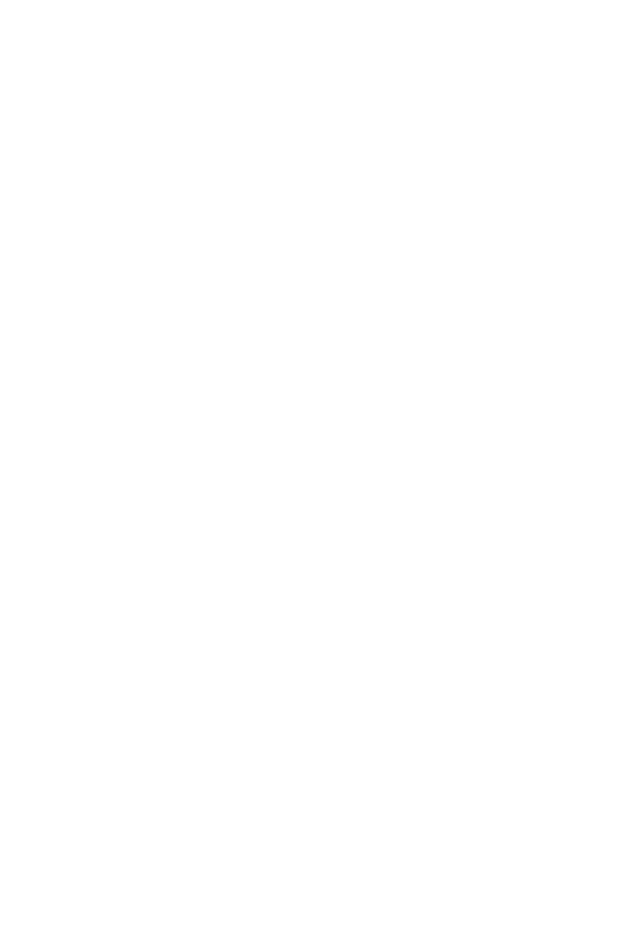
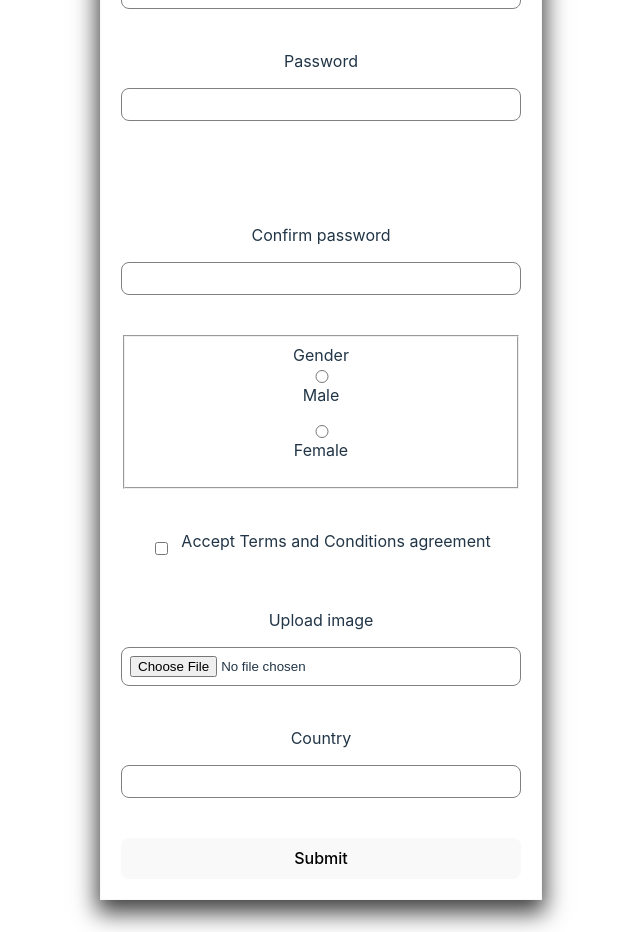
Before and after one commit to predsedatel228/RSSchool-React, a React (Vite) app in the folder class-components/: page /form in a window 1280 px wide. Shown: the part 440-1372 px from the top of the page, without its empty margins (319-959 px from the left). Before the commit the page ends 800 px from the top, so only its background shows below. Built offline with nearby package versions, Linux system fonts and the light colour scheme.

Commit message:
feat: uncontrolled form

```diff
--- /dev/null
+++ b/class-components/src/getValidationErrors.ts
@@ -0,0 +1,19 @@
+import { ValidationError } from 'yup';
+
+interface Errors {
+  [key: string]: string[];
+}
+
+export default function getValidationErrors(err: ValidationError): Errors {
+  const validationErrors: Errors = {};
+  err.inner.forEach(error => {
+    if (!validationErrors[error.path as string]) {
+      validationErrors[error.path as string] = [];
+    }
+    if (error.message.length > 1) {
+      validationErrors[error.path as string].push(error.message);
+    }
+  });
+
+  return validationErrors;
+}
--- a/class-components/src/routes/UncontrolledForm.tsx
+++ b/class-components/src/routes/UncontrolledForm.tsx
@@ -1,10 +1,199 @@
-import { Link } from "react-router-dom";
+import { SetStateAction, useState } from 'react';
+import { Link } from 'react-router-dom';
+import PasswordStrengthMeter from '../components/PasswordStrength';
+import { useSelector } from 'react-redux';
+import { IRootState } from '../store/store';
+import { IForm } from '../types';
+import { validation } from '../validation';
+import { ValidationError } from 'yup';
+import getValidationErrors from '../getValidationErrors';
+
+interface IError {
+  name?: string[];
+  age?: string[];
+  email?: string[];
+  password?: string[];
+  comfirmPassword?: string[];
+  gender?: string[];
+  accept?: string[];
+  image?: string[];
+  country?: string[];
+}
+
+type inputdata = { preventDefault: () => void; target: { files: File[]; value: IForm; }[]; };
 
 const UncontrolledForm = () => {
+  const countries = useSelector((state: IRootState) => state.countriesSlice);
+  const [password, setPassword] = useState('');
+  const [showPasswordStrength, setShowPasswordStrength] = useState(false);
+  const [gender, setGender] = useState('');
+  const [femaleChecked, setFemaleChecked] = useState(false);
+  const [maleChecked, setMaleChecked] = useState(false);
+  const [accept, setAccept] = useState(false);
+  const [errors, setErrors] = useState({} as IError);
+
+  const handleData = async (event: {
+    preventDefault: () => void;
+    target: {
+      files: File[];
+      value: IForm;
+    }[];
+  }) => {
+    event.preventDefault();
+    const formData = {
+      name: event.target[0].value,
+      age: event.target[2].value,
+      email: event.target[1].value,
+      password: event.target[3].value,
+      comfirmPassword: event.target[4].value,
+      gender: gender,
+      accept: accept,
+      image: event.target[9].files,
+      country: event.target[10].value,
+    };
+    console.log(formData);
+    const isValid = await validation.isValid(formData);
+    if (isValid) {
+      setErrors({})
+    }
+
+    try {
+      validation.validateSync(formData, { abortEarly: false });
+    } catch (error) {
+      if (error instanceof ValidationError) {
+        console.log(getValidationErrors(error));
+        setErrors(getValidationErrors(error));
+      }
+    }
+  };
+
+  const handleGenderChange = (e: { target: { value: SetStateAction<string>; }; }) => {
+    setGender(e.target.value);
+    if (e.target.value === 'male') {
+      setMaleChecked(true);
+      setFemaleChecked(false);
+    } else {
+      setMaleChecked(false);
+      setFemaleChecked(true);
+    }
+  };
   return (
     <div>
       <p>Form</p>
       <Link to="/">To Main page</Link>
+      <form
+        onSubmit={(e) => handleData(e as unknown as inputdata)}
+        className="form"
+      >
+        <div className="form-field">
+          <label htmlFor="name">Name</label>
+          <input type="text" id={'name'} />
+        </div>
+        <span className="error-message">{errors.name && errors.name[0]}</span>
+        <div className="form-field">
+          <label htmlFor="email">E-mail</label>
+          <input type="text" id={'email'} />
+        </div>
+        <span className="error-message">{errors.email && errors.email[0]}</span>
+        <div className="form-field">
+          <label htmlFor="age">Age</label>
+          <input type="number" className="input-number" id={'age'} />
+        </div>
+        <span className="error-message">{errors.age && errors.age[0]}</span>
+        <div className="form-field">
+          <label htmlFor="password">Password</label>
+          <input
+            type="password"
+            id={'password'}
+            onChange={(e) => setPassword(e.target.value)}
+            onFocus={() => setShowPasswordStrength(true)}
+          />
+        </div>{' '}
+        <div
+          style={{
+            height: '62px',
+          }}
+        >
+          {showPasswordStrength && (
+            <div
+              style={{
+                visibility: !showPasswordStrength ? 'hidden' : 'visible',
+              }}
+            >
+              <PasswordStrengthMeter password={password} />
+            </div>
+          )}
+        </div>
+        <p className="error-message">
+        {errors.password && errors.password[0]}
+        </p>
+        <div className="form-field">
+          <label htmlFor="comfirmPassword">Confirm password</label>
+          <input type="password" id={'comfirmPassword'} />
+        </div>
+        <span className="error-message">
+        {errors.comfirmPassword && errors.comfirmPassword[0]}
+        </span>
+        <fieldset className="form-field">
+          <span>Gender</span>
+          <input
+            type="radio"
+            id="male"
+            value={'male'}
+            onChange={handleGenderChange}
+            checked={maleChecked}
+          />
+          <label htmlFor="male">Male</label>
+          <input
+            type="radio"
+            id="female"
+            value={'female'}
+            onChange={handleGenderChange}
+            checked={femaleChecked}
+          />
+          <label htmlFor="female">Female</label>
+        </fieldset>
+        <span className="error-message">
+        {errors.gender && errors.gender[0]}
+        </span>
+        <div className="form-field terms">
+          <input
+            type="checkbox"
+            id={'accept'}
+            onChange={() => setAccept(!accept)}
+          />
+          <label htmlFor="accept">Accept Terms and Conditions agreement</label>
+        </div>
+        <span className="error-message">
+        {errors.accept && errors.accept[0]}
+        </span>
+        <div className="form-field">
+          <label htmlFor="image">Upload image</label>
+          <input type="file" id={'image'} />
+        </div>
+        <span className="error-message">
+        {errors.image && errors.image[0]}
+        </span>
+        <div className="form-field">
+          <label htmlFor="country">Country</label>
+          <input
+            type="list"
+            id="country"
+            list="list"
+            size={10}
+            className="list"
+          />
+        </div>
+        <span className="error-message">
+        {errors.country && errors.country[0]}
+        </span>
+        <datalist className="datalist" id="list">
+          {countries.map((v: string) => {
+            return <option key={v}>{v}</option>;
+          })}
+        </datalist>
+        <button type="submit">Submit</button>
+      </form>
     </div>
   );
 };
```
